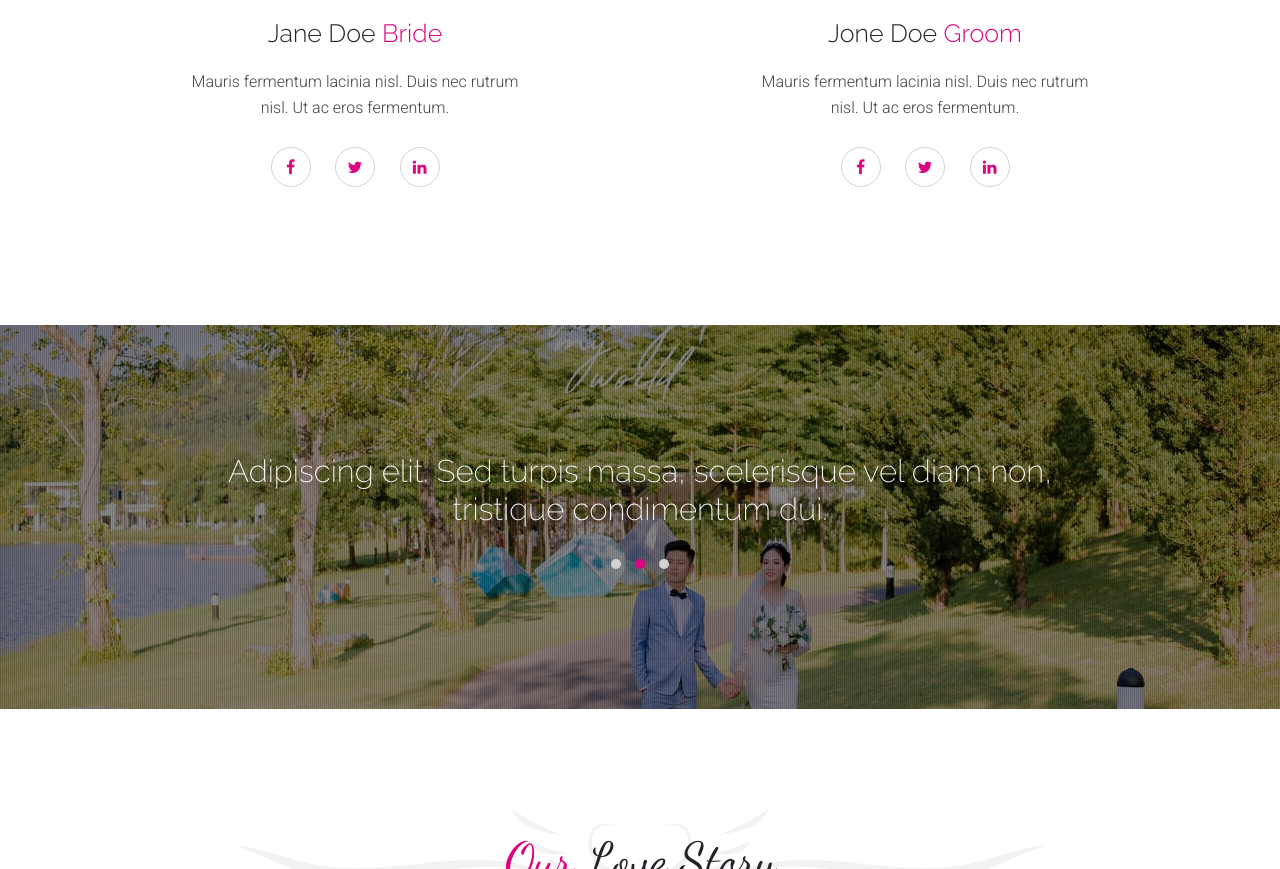
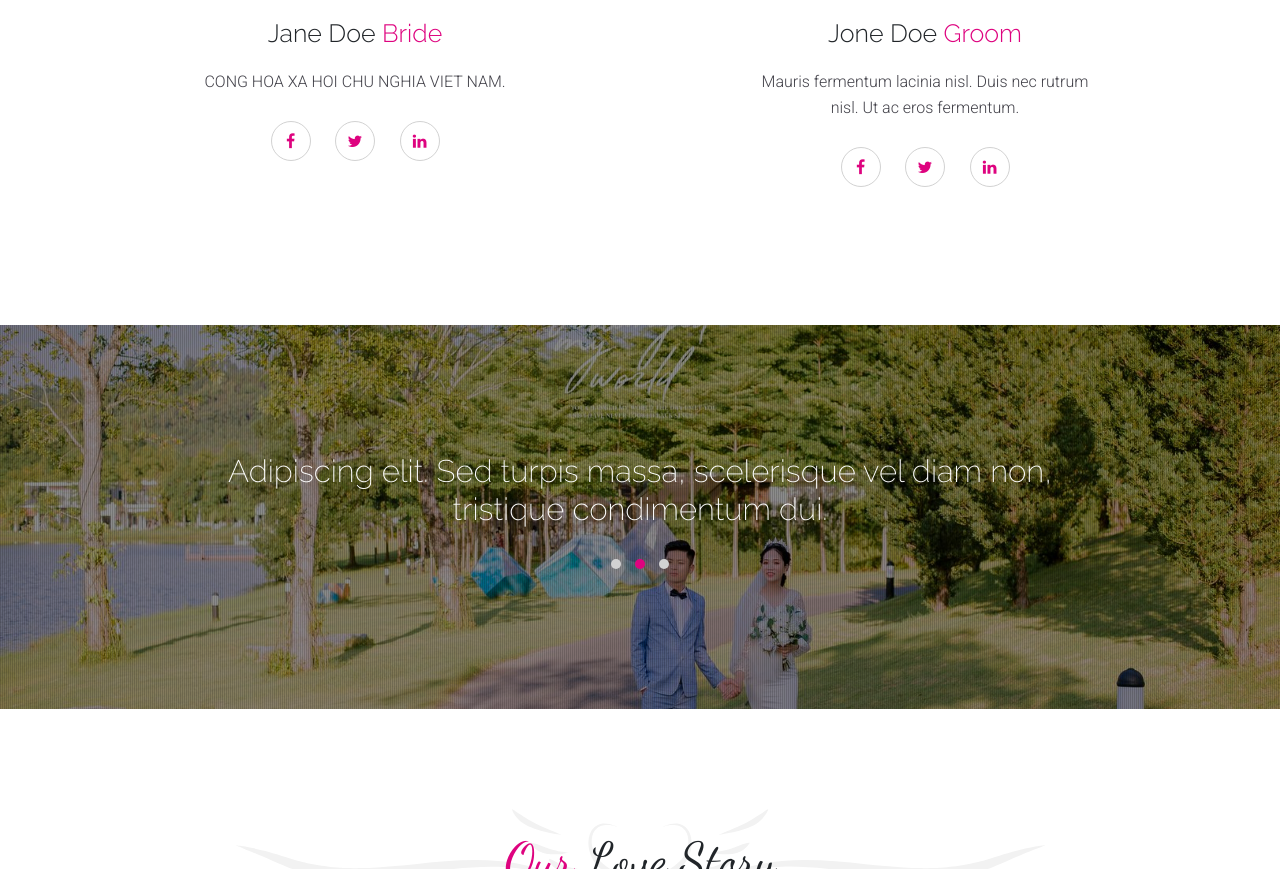
Before and after one commit to vongocha/hahaiweddings, a plain HTML site: page drive/index.html in a window 1280 px wide. Shown: the part 1553-2422 px from the top of the page. Drawn offline with Linux system fonts and the light colour scheme; some packages are replaced by stand-ins of ours; files that its build step writes are made by us from their sources; files whose address does not match are found by name.

Commit message:
vo ngoc ha

```diff
--- a/drive/index.html
+++ b/drive/index.html
@@ -160,7 +160,7 @@
 							<h4>Jane Doe
 								<span class="custom-color">Bride</span>
 							</h4>
-							<p>Mauris fermentum lacinia nisl. Duis nec rutrum nisl. Ut ac eros fermentum.</p>
+							<p>CONG HOA XA HOI CHU NGHIA VIET NAM.</p>
 							<ul class="social-link">
 								<li class="d-inline-block">
 									<a href="#" target="_blank" title="Facebook">
```
